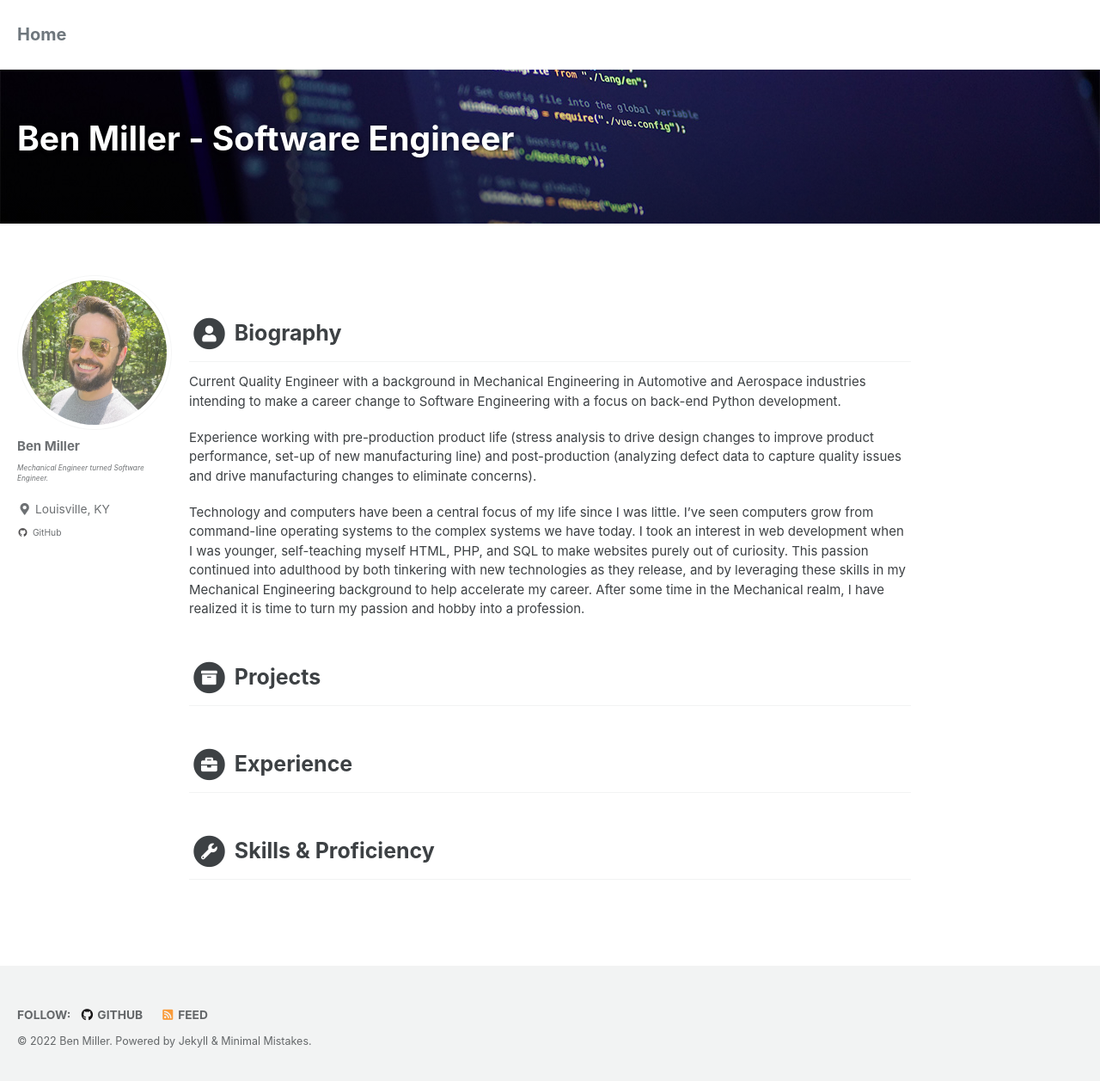
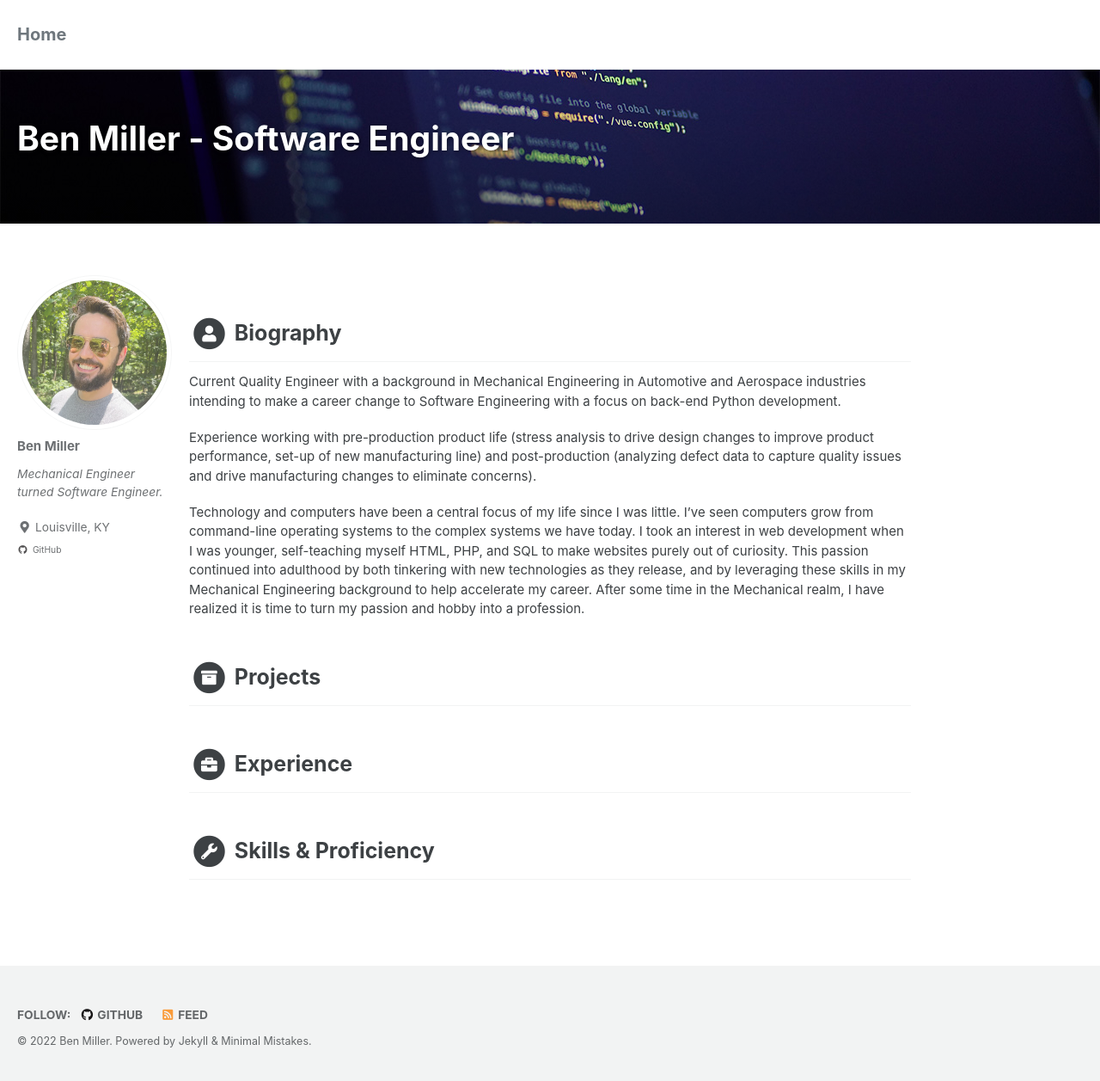
Before and after one commit to Ben-M-90/Ben-M-90.github.io, a Jekyll site: the page built from _pages/home.md, in a window 1280 px wide and 1261 px high. Shown: the top 1257 px of the window at 86% size. Built offline with Jekyll 4.4.1, drawn with Linux system fonts in a browser that asks for light colours; cached includes are drawn as plain includes.

Commit message:
Change sidebar font size

```diff
--- a/_sass/minimal-mistakes/_sidebar.scss
+++ b/_sass/minimal-mistakes/_sidebar.scss
@@ -180,7 +180,6 @@
 
 .author__bio {
   margin: 0;
-  font-size: 0.6em;
   font-style: italic;
 
   @include breakpoint($large) {
```
